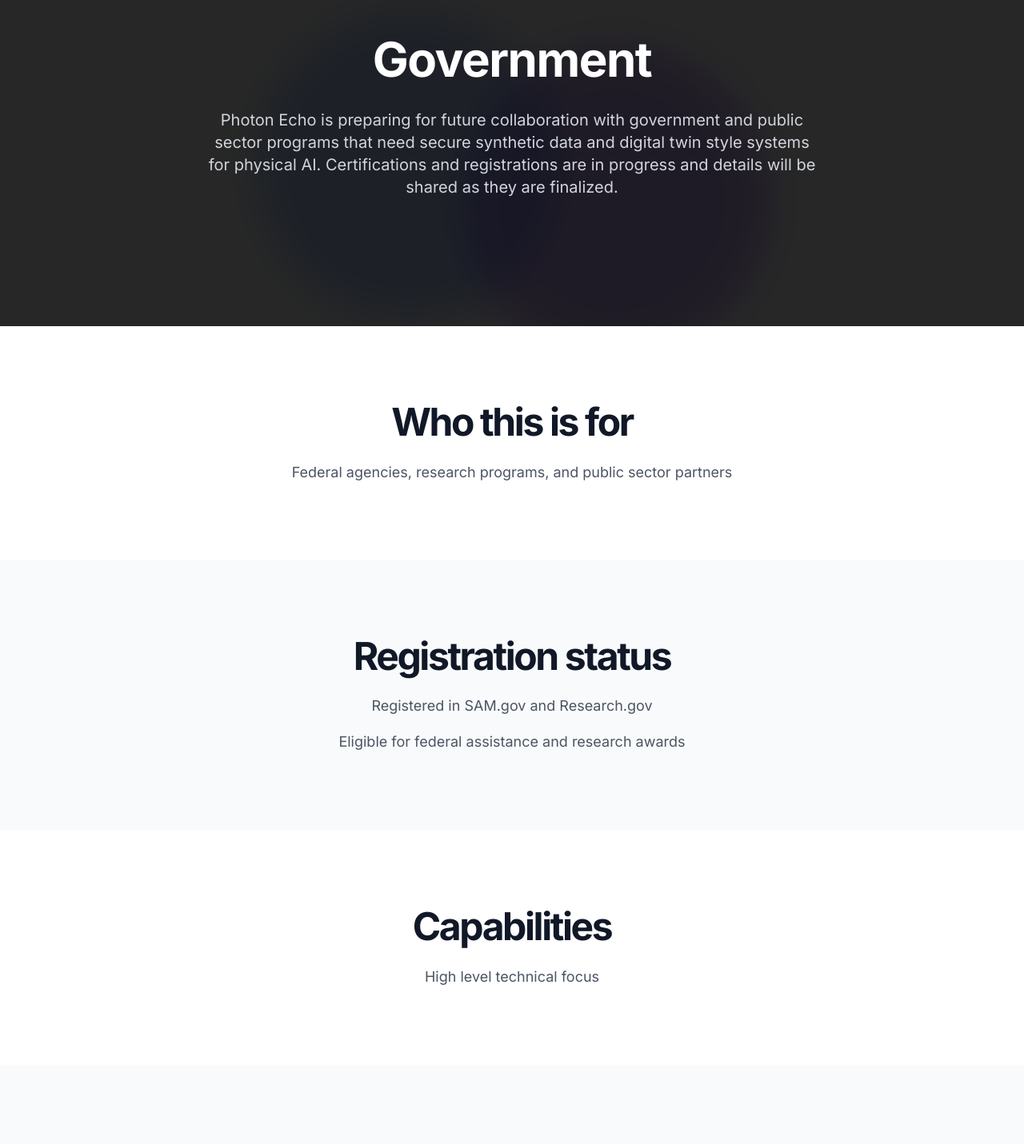
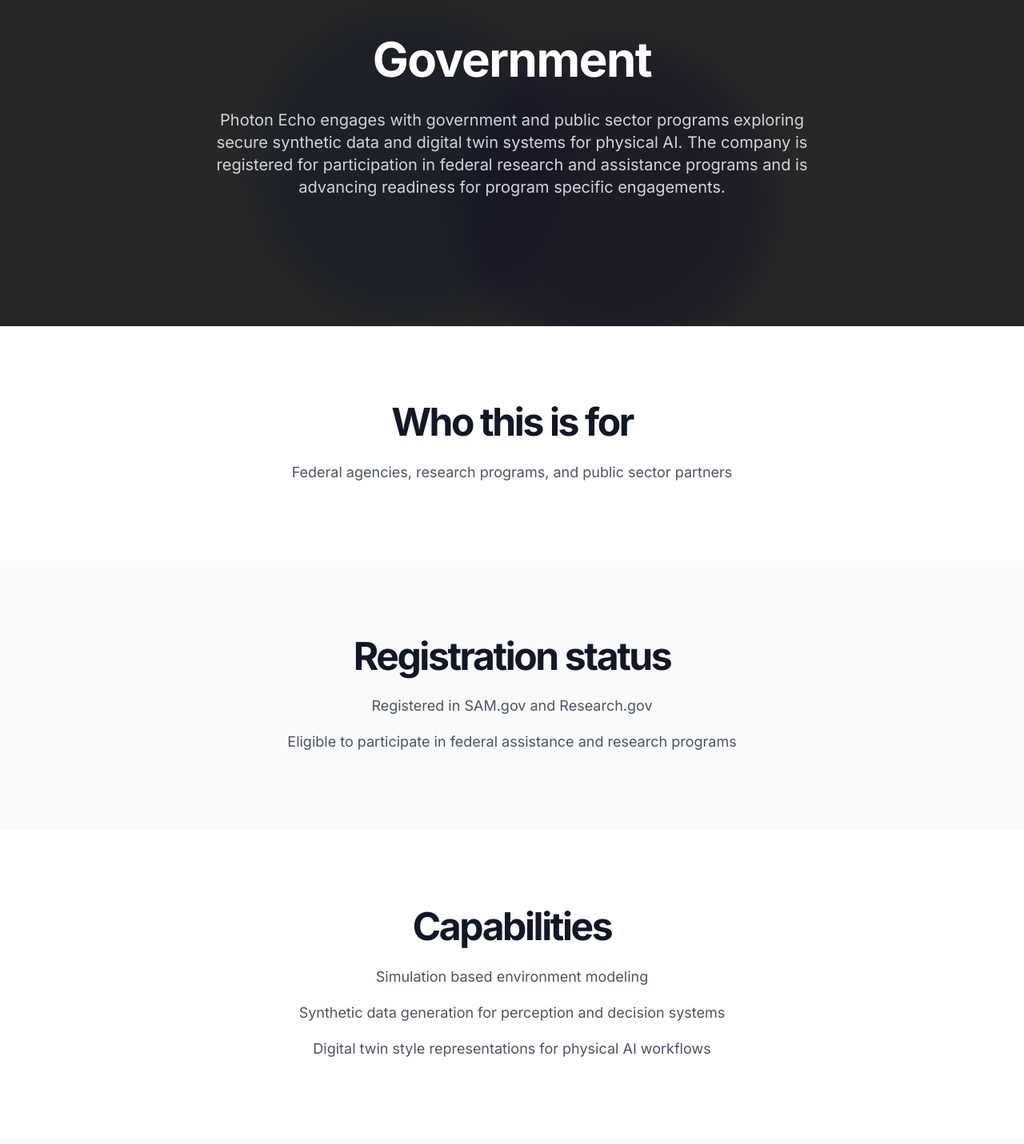
Before and after one commit to josha10cio/Photon-Digital-site, a Next.js app: page /government in a window 1280 px wide. Shown: the part 180-1611 px from the top of the page at 80% size. Built offline with nearby package versions, Linux system fonts and the light colour scheme.

Commit message:
Update government page capabilities section with detailed list

```diff
--- a/app/government/page.tsx
+++ b/app/government/page.tsx
@@ -27,7 +27,7 @@ export default function GovernmentPage() {
               Government
             </h1>
             <p className="text-lg md:text-xl text-gray-300 leading-relaxed">
-              Photon Echo is preparing for future collaboration with government and public sector programs that need secure synthetic data and digital twin style systems for physical AI. Certifications and registrations are in progress and details will be shared as they are finalized.
+              Photon Echo engages with government and public sector programs exploring secure synthetic data and digital twin systems for physical AI. The company is registered for participation in federal research and assistance programs and is advancing readiness for program specific engagements.
             </p>
           </div>
         </div>
@@ -56,7 +56,7 @@ export default function GovernmentPage() {
             </h2>
             <div className="text-lg text-gray-600 leading-relaxed space-y-4 text-center">
               <p>Registered in SAM.gov and Research.gov</p>
-              <p>Eligible for federal assistance and research awards</p>
+              <p>Eligible to participate in federal assistance and research programs</p>
             </div>
           </div>
         </div>
@@ -69,9 +69,11 @@ export default function GovernmentPage() {
             <h2 className="text-3xl font-bold tracking-tighter sm:text-4xl md:text-5xl text-gray-900 mb-6 text-center">
               Capabilities
             </h2>
-            <p className="text-lg text-gray-600 leading-relaxed text-center">
-              High level technical focus
-            </p>
+            <ul className="text-lg text-gray-600 leading-relaxed space-y-4 text-center list-none">
+              <li>Simulation based environment modeling</li>
+              <li>Synthetic data generation for perception and decision systems</li>
+              <li>Digital twin style representations for physical AI workflows</li>
+            </ul>
           </div>
         </div>
       </section>
```
